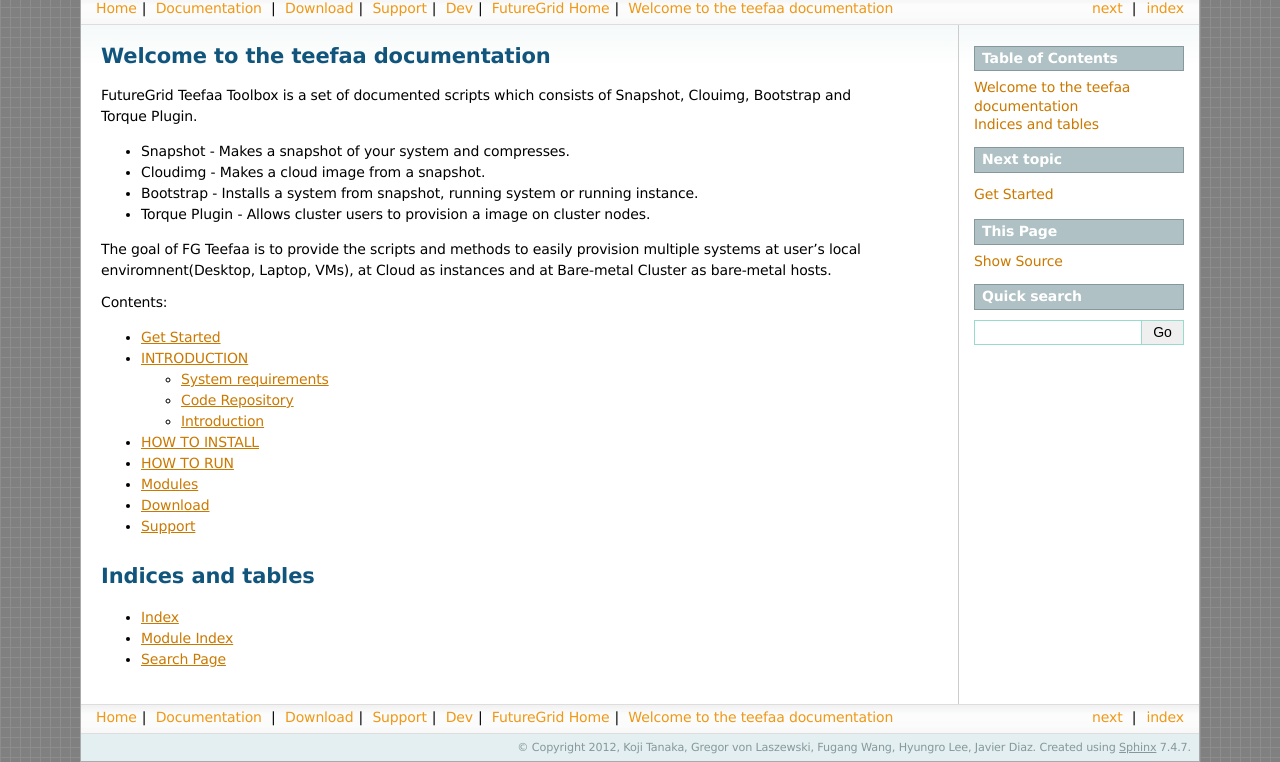
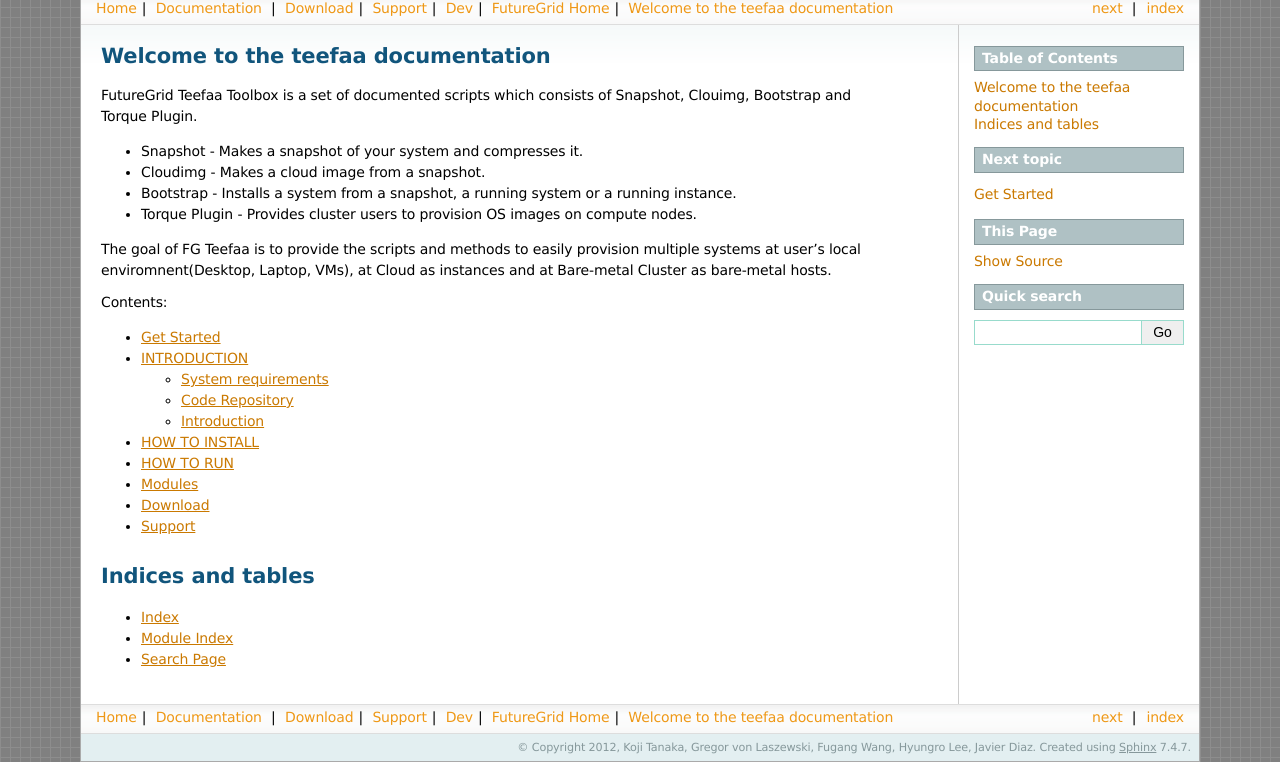
Before and after one commit to futuregrid/deprecated-teefaa, a Sphinx documentation site: the page built from doc/source/index.rst, in a window 1280 px wide. Shown: the part 343-1105 px from the top of the page. Built offline with Sphinx 7.4.7, drawn with Linux system fonts in a browser that asks for light colours; formulas are drawn with MathJax 3.

Commit message:
update doc

```diff
--- a/doc/source/index.rst
+++ b/doc/source/index.rst
@@ -8,10 +8,10 @@ Welcome to the teefaa documentation
 FutureGrid Teefaa Toolbox is a set of documented scripts which consists of Snapshot,
 Clouimg, Bootstrap and Torque Plugin.
 
-* Snapshot - Makes a snapshot of your system and compresses.
+* Snapshot - Makes a snapshot of your system and compresses it.
 * Cloudimg - Makes a cloud image from a snapshot.
-* Bootstrap - Installs a system from snapshot, running system or running instance.
-* Torque Plugin - Allows cluster users to provision a image on cluster nodes.
+* Bootstrap - Installs a system from a snapshot, a running system or a running instance.
+* Torque Plugin - Provides cluster users to provision OS images on compute nodes.
 
 The goal of FG Teefaa is to provide the scripts and methods to easily provision multiple
 systems at user's local enviromnent(Desktop, Laptop, VMs), at Cloud as instances and at
```
